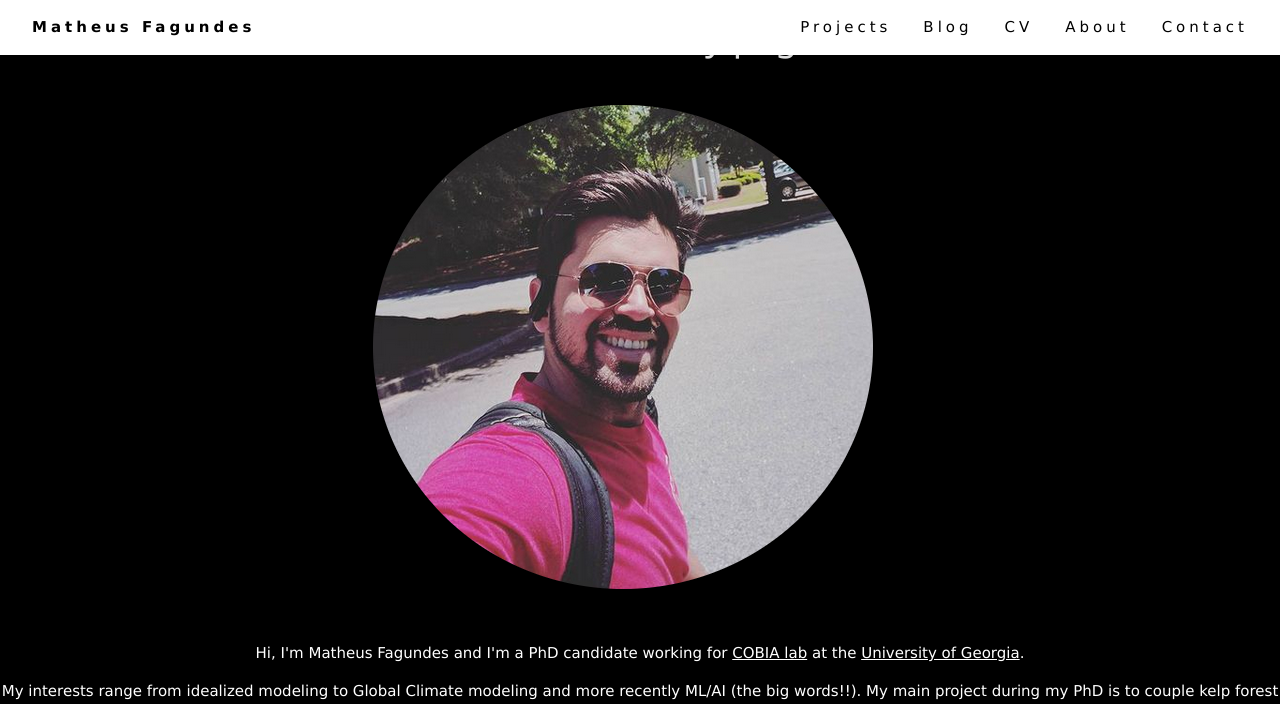
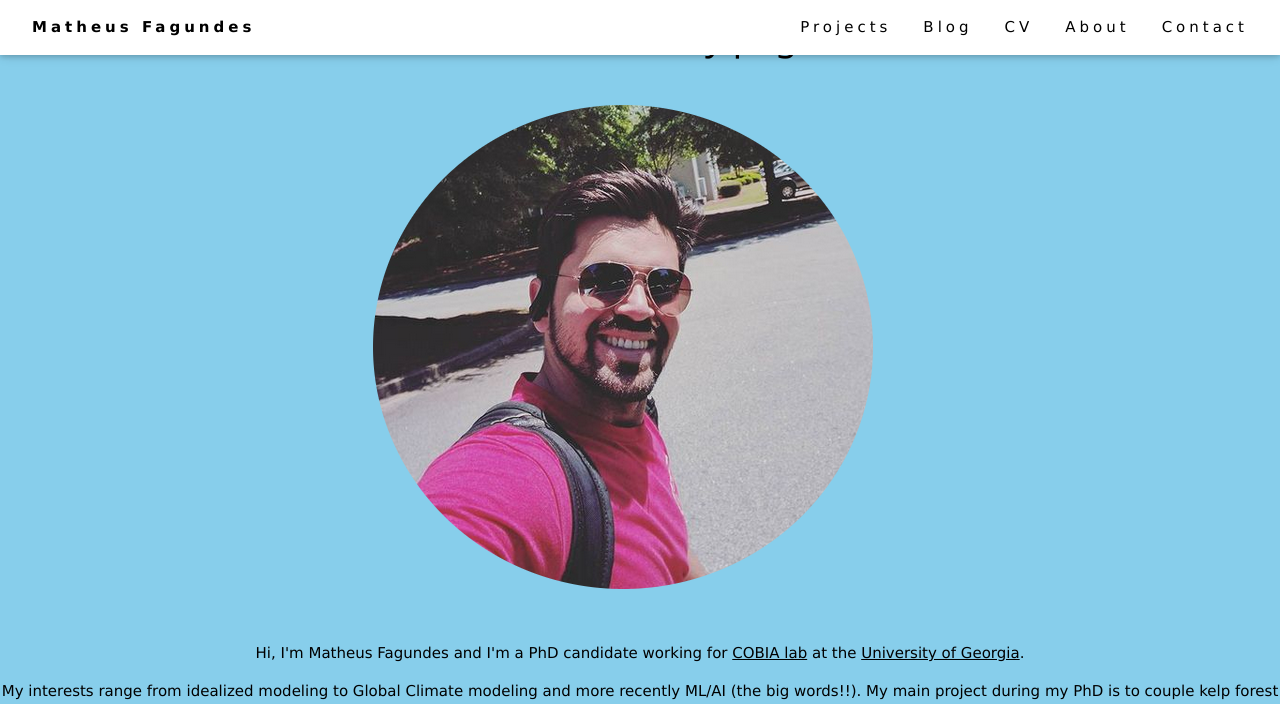
Before and after one commit to mf99274/mf99274.github.io, a Jekyll site: the page built from index.html, in a window 1280 px wide and 1137 px high. Shown: the top 704 px of the window. Built offline with Jekyll 4.4.1, drawn with Linux system fonts in a browser that asks for light colours.

Commit message:
Update default.html

```diff
--- a/_layouts/default.html
+++ b/_layouts/default.html
@@ -10,7 +10,7 @@
 <meta charset="UTF-8">
 <meta name="viewport" content="width=device-width, initial-scale=1">
 <link rel="stylesheet" href="/css/w3.css">
-<body class="w3-black">
+<body class="w3-light-blue">
 
 <!-- Navbar (sit on top) -->
 <div class="w3-top">
```
